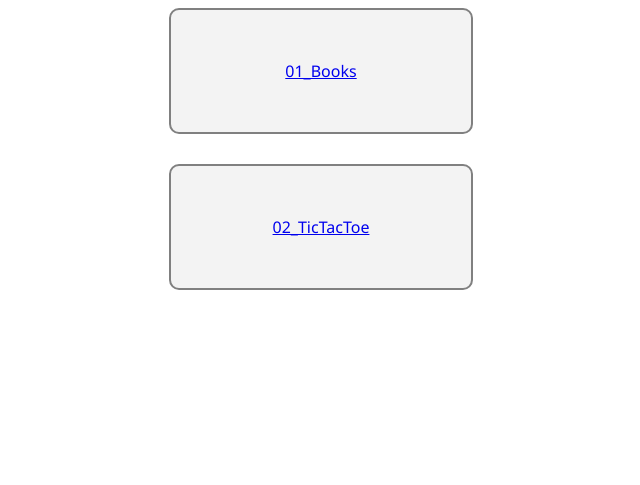
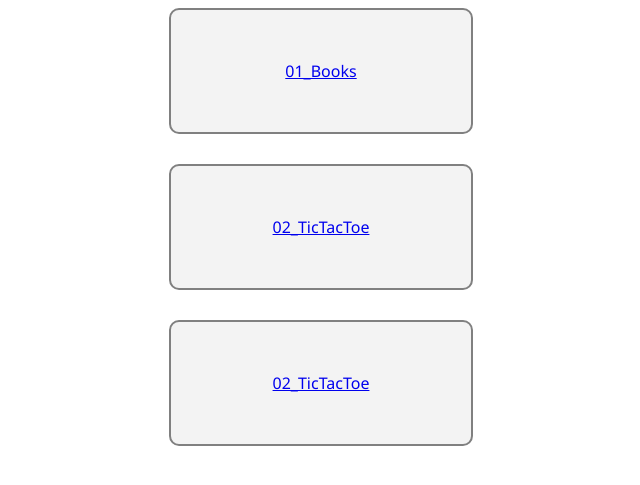
Before and after one commit to brit12345/Odin-Project-Practice, a website: page JavaScript/index.html in a window 1280 px wide. Shown: the part 95-580 px from the top of the page, without its empty margins (319-959 px from the left). Drawn offline with Linux system fonts and the light colour scheme.

```diff
--- a/JavaScript/index.html
+++ b/JavaScript/index.html
@@ -13,4 +13,5 @@
   <h1>JavaScript</h1>
   <a href="./01_Books"><div>01_Books</div></a>
   <a href="./02_TicTacToe"><div>02_TicTacToe</div></a>
+  <a href="./03_Restaurant/dist/index.html"><div>02_TicTacToe</div></a>
 </body>
```
